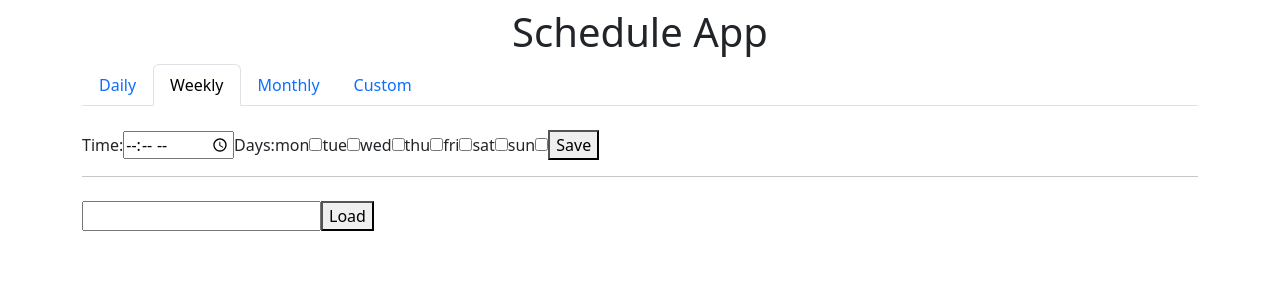
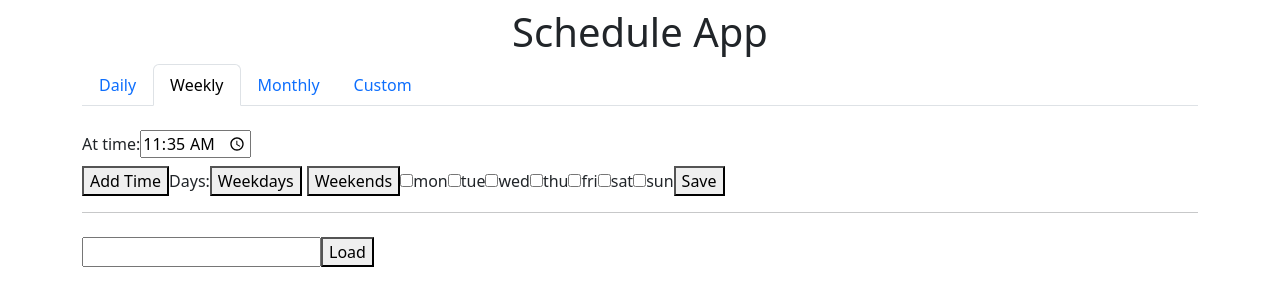
Before and after one commit to ArtyomPeterson/schedule-app, a React (Create React App) app: page / in a window 1280 px wide. Both pictures are taken after a click on the link "Weekly". Shown: the top 306 px of the page. Built offline with nearby package versions, Linux system fonts and the light colour scheme.

Commit message:
Added the ability to input multiple time values in WeeklyTab. Introduced buttons for weekdays and weekends.

```diff
--- a/src/components/tabs/DailyTab.js
+++ b/src/components/tabs/DailyTab.js
@@ -155,6 +155,8 @@ function DailyTab({ onSave }) {
             <button className="mt-2" onClick={handleSave}>Save</button>
 
         </div>
+        // Исправить ошибку: перечисление значений часов или минут должны идти в порядке возрастания
+        // Исправить ошибку: одинаковые значения времени не должны сохраняться. (16:20 17:20 17:20) сейчас сохраняются как (20 16,17,17 * * *)
         // Исправить ошибку: при отправке пустой формы в output выдается undefined
         // TODO сократить код. вывод инпута через функцию
     );
--- a/src/components/tabs/WeeklyTab.js
+++ b/src/components/tabs/WeeklyTab.js
@@ -1,7 +1,9 @@
-import React, { useState } from 'react';
+import React, { useState, useEffect } from 'react';
 
 function WeeklyTab({ onSave }) {
-    const [time, setTime] = useState('');
+
+    const [times, setTimes] = useState([{ id: 1, value: '' }]);
+
     const [selectedDays, setSelectedDays] = useState({
         mon: false,
         tue: false,
@@ -12,31 +14,171 @@ function WeeklyTab({ onSave }) {
         sun: false
     });
 
+    const handleToggleWeekdays = () => {
+        setSelectedDays({
+            mon: true,
+            tue: true,
+            wed: true,
+            thu: true,
+            fri: true,
+            sat: false,
+            sun: false
+        });
+    };
+
+    const handleToggleWeekends = () => {
+        setSelectedDays({
+            mon: false,
+            tue: false,
+            wed: false,
+            thu: false,
+            fri: false,
+            sat: true,
+            sun: true
+        });
+    };
+
+    const handleToggleDay = (day) => {
+        setSelectedDays((prev) => ({ ...prev, [day]: !prev[day] }));
+    };
+
+    // Функция ставит текущее время в инпут Time
+    useEffect(() => {
+        const getCurrentTime = () => {
+            const now = new Date();
+            const hours = now.getHours().toString().padStart(2, '0'); // Добавляет 0 в начале если часы < 10
+            const minutes = now.getMinutes().toString().padStart(2, '0'); // Добавляет 0 в начале если минуты < 10
+            return `${hours}:${minutes}`;
+        };
+        setTimes([{ id: 1, value: getCurrentTime() }]);
+    }, []); // Пустой массив чтобы эффект запустился только один раз
+
+    // Добавление поля time
+    const handleAddTimeField = () => {
+        setTimes((prevTimes) => [
+            ...prevTimes,
+            { id: prevTimes.length + 1, value: '' }
+        ])
+    };
+
+    // Удаление поля time
+    const handleRemoveTimeField = (id) => {
+        setTimes((prevTimes) => prevTimes.filter((time) => time.id !== id));
+    };
+
+    const handleTimeChange = (id, value) => {
+        setTimes((prevTimes) =>
+            prevTimes.map((time) => (time.id === id ? { ...time, value } : time))
+        );
+    };
+
+
+
     const handleSave = () => {
+        const isValid = times.every((time) => time.value !== '');
+
+        if (!isValid) {
+            alert('Заполните все поля time.');
+            return;
+        }
+
+        const areHoursEqual = times.every(
+            (time) => time.value.split(':')[0] === times[0].value.split(':')[0]
+        );
+
+        const areMinutesEqual = times.every(
+            (time) => time.value.split(':')[1] === times[0].value.split(':')[1]
+        );
+
+        if (!(areHoursEqual || areMinutesEqual)) {
+            alert('Часы и/или минуты должны быть одинаковыми.');
+            return;
+        }
+
+
+        let cronExpression;
+
         // Создание выражения CRON
         const selectedDaysArray = Object.keys(selectedDays).filter((day) => selectedDays[day]);
-        const cronExpression = `${time.split(':')[1]} ${time.split(':')[0]} * * ${selectedDaysArray.join(',')}`;
+
+        if (areMinutesEqual) {
+            cronExpression = `${times[0].value.split(':')[1]} ${times.map((time) => time.value.split(':')[0]).join(',')}  * * ${selectedDaysArray.join(',')}`;
+        } else if (areHoursEqual) {
+            cronExpression = `${times.map((time) => time.value.split(':')[1]).join(',')} ${times[0].value.split(':')[0]} * * ${selectedDaysArray.join(',')}`;
+        }
+        // Исправить ошибку: при введении двух одинаковых time, в поле CRON будет повторяться значение часов (50 14,14 * * * )
+        // Исправить ошибку: при невыбранных днях недели пропускается значение CRON.
+        // TODO: ввести сокращение дней недели. mon,tue,wed,thu,fri должны стать mon-fri.
         onSave(cronExpression);
     };
 
     return (
         <div className='mt-4'>
-            <label>
-                Time:
-                <input type="time" value={time} onChange={(e) => setTime(e.target.value)} />
-            </label>
+
+
+            {/* Первое поле ввода time */}
+            <div className='mb-2'>
+                <label>
+                    At time:
+                    <input
+                        type="time"
+                        value={times[0].value}
+                        onChange={(e) => handleTimeChange(times[0].id, e.target.value)}
+                    />
+                </label>
+
+                {times.length > 1 && (
+                    <button
+                        className='ml-2'
+                        onClick={() => handleRemoveTimeField(times[0].id)}
+                    >
+                        Remove
+                    </button>
+                )}
+            </div>
+
+            {/* Все остальные поля ввода time */}
+            {times.slice(1).map((time) => (
+                <div key={time.id} className='mb-2'>
+                    <label>
+                        and at time
+                        <input
+                            type="time"
+                            value={time.value}
+                            onChange={(e) => handleTimeChange(time.id, e.target.value)}
+                        />
+
+                        {times.length > 1 && (
+                            <button
+                                className='ml-2'
+                                onClick={() => handleRemoveTimeField(time.id)}
+                            >
+                                Remove
+                            </button>
+                        )}
+                    </label>
+                </div>
+            ))}
+
+            <button className='ml-2' onClick={handleAddTimeField}>
+                Add Time
+            </button>
+
             <label>
                 Days:
+                <button onClick={handleToggleWeekdays} style={{ marginRight: '5px' }}>Weekdays</button>
+                <button onClick={handleToggleWeekends}>Weekends</button>
                 {Object.keys(selectedDays).map((day) => (
                     <label key={day}>
-                        {day}
                         <input
                             type="checkbox"
                             checked={selectedDays[day]}
-                            onChange={() => setSelectedDays((prev) => ({ ...prev, [day]: !prev[day] }))}
+                            onChange={() => handleToggleDay(day)}
                         />
+                        {day}
                     </label>
                 ))}
+
             </label>
             <button onClick={handleSave}>Save</button>
         </div>
```
